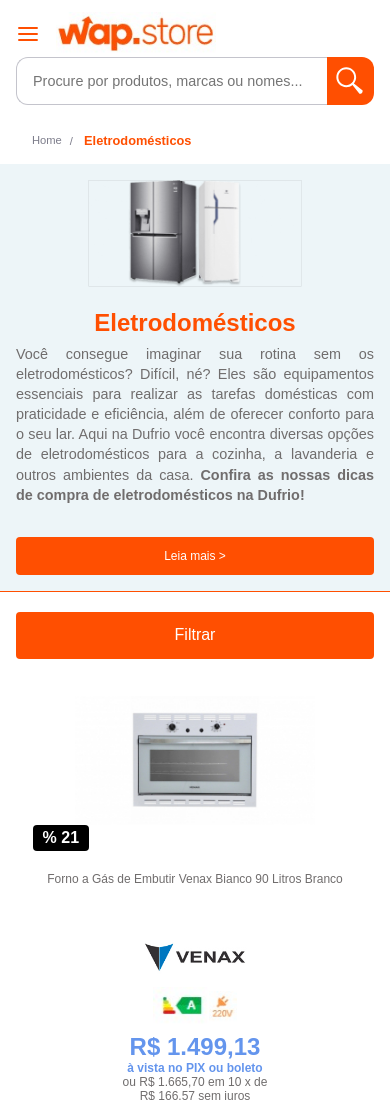
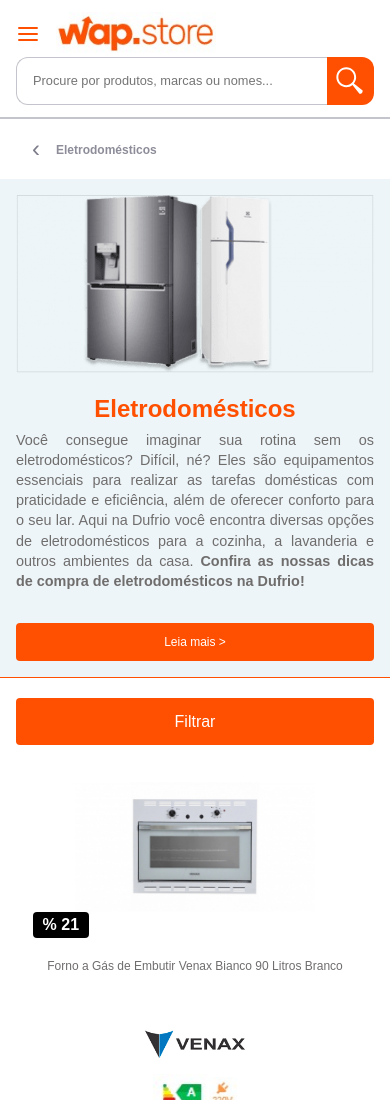
Before and after one commit to michel-cm/wap-store, a plain HTML site: page index.html in a window 390 px wide. Shown: the top 1100 px of the page. Drawn offline with Linux system fonts and the light colour scheme.

Commit message:
ajustes responsive breadCrumb / Destaque img

```diff
--- a/css/main.css
+++ b/css/main.css
@@ -57,8 +57,15 @@ input[type="search"]::-webkit-search-results-decoration {
 
 .breadcrumb {
   display: flex;
+  align-items: center;
+}
+
+.breadcrumb .home {
   font-size: 0.7rem;
-  align-items: center;
+}
+
+.breadcrumb .arrowResponsive {
+  display: none;
 }
 
 .breadcrumb a {
--- a/css/responsivo.css
+++ b/css/responsivo.css
@@ -35,6 +35,10 @@
 
   .areaButtonMenuResponsivo {
     display: flex;
+  }
+
+  .mainCabecalho {
+    border-bottom: 1px solid var(--gray-300);
   }
 }
 
@@ -120,6 +124,25 @@
   .areaDestaqueTextoEscondido {
     padding: 0 1rem;
   }
+
+  .breadcrumb li:last-child a {
+    color: var(--gray-400);
+    font-size: 0.75rem;
+  }
+
+  .breadcrumb .home {
+    display: none;
+  }
+  .breadcrumb .arrowResponsive {
+    font-size: 1.5rem;
+    display: flex;
+  }
+  .areaBreadCrumb .breadcrumb li + li::before {
+    content: "";
+  }
+  .areaDestaque-content img {
+    width: 100%;
+  }
 }
 
 @media (max-width: 520px) {
@@ -143,6 +166,9 @@
   .iconArrowPaginacao .proximo {
     display: none;
   }
+  .formSearch-searchBox {
+    font-size: 0.8rem;
+  }
 }
 
 @media (max-width: 400px) {
--- a/index.html
+++ b/index.html
@@ -82,7 +82,10 @@
       <section class="areaBreadCrumb">
         <div class="internalRow">
           <ul class="breadcrumb">
-            <li><a href="#" title="Voltar para o início">Home</a></li>
+            <a class=""><a class="arrowResponsive" href="#">&lsaquo;</a></a>
+            <li class="home">
+              <a href="#" title="Voltar para o início">Home</a>
+            </li>
             <li><a href="#" class="activeBreadCrumb">Eletrodomésticos</a></li>
           </ul>
         </div>
```
